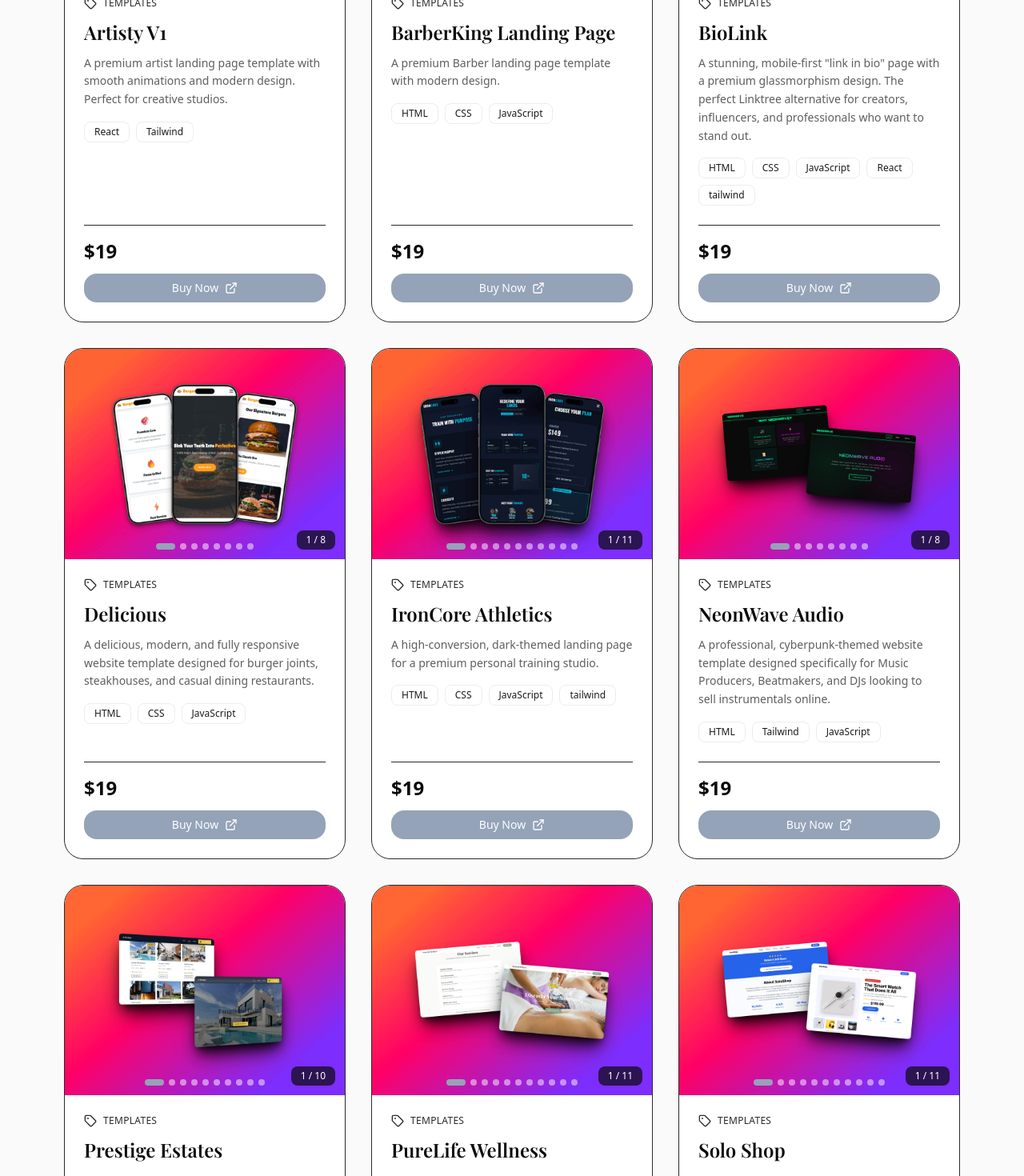
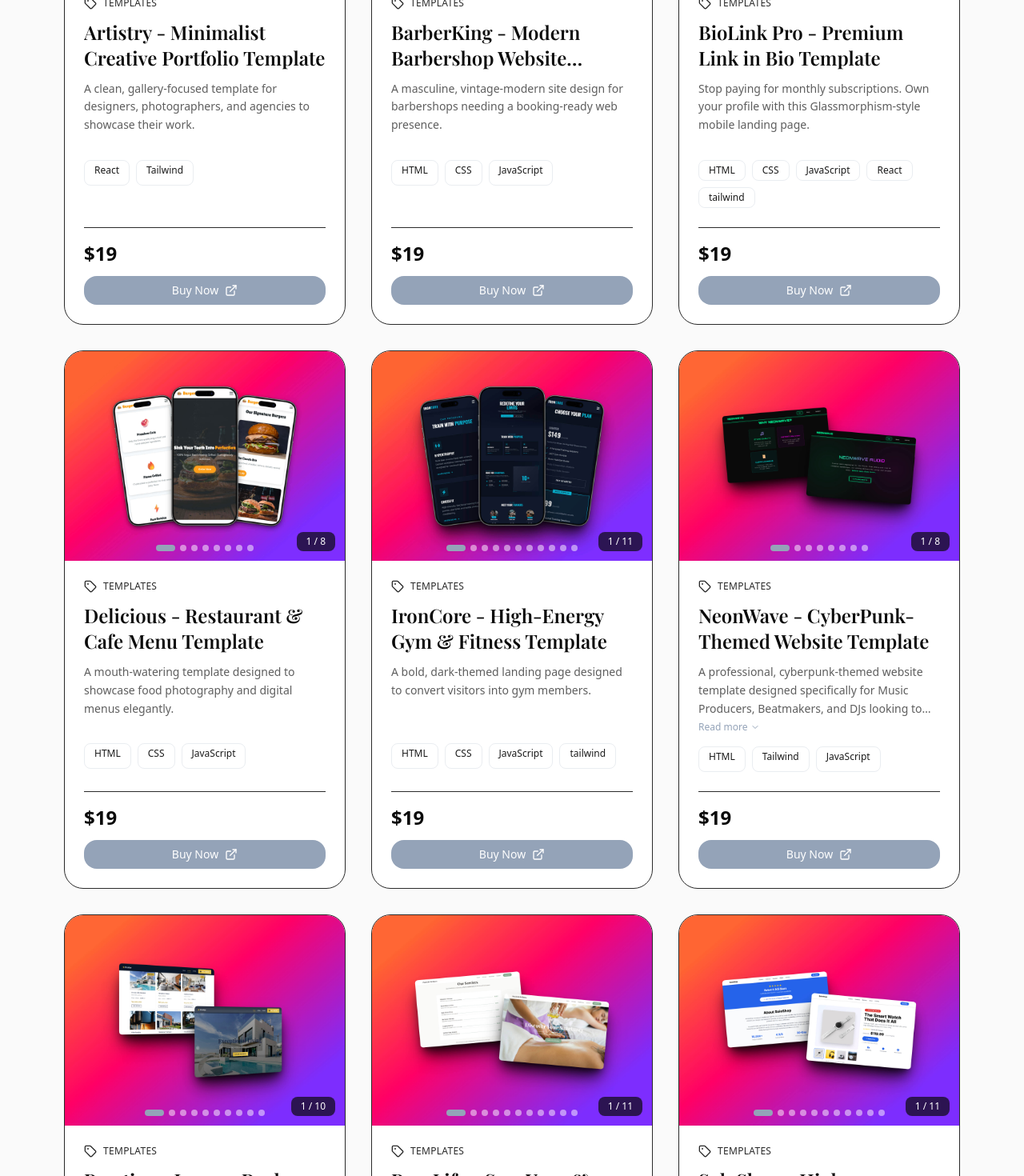
Before and after one commit to srcnkaya/bycain, a React (Vite) app: page / in a window 1280 px wide. Shown: the part 1540-3010 px from the top of the page at 80% size. Built offline with nearby package versions, Linux system fonts and the light colour scheme.

Commit message:
general css fix

```diff
--- a/src/components/Shop.jsx
+++ b/src/components/Shop.jsx
@@ -1,5 +1,5 @@
 import { useState, useRef } from 'react';
-import { ShoppingBag, Tag, ExternalLink, ChevronLeft, ChevronRight, Search } from 'lucide-react';
+import { ShoppingBag, Tag, ExternalLink, ChevronLeft, ChevronRight, Search, ChevronDown } from 'lucide-react';
 import { products, categories } from '../data/products';
 import ImageGallery from './ImageGallery';
 
@@ -9,6 +9,14 @@ const Shop = () => {
   const [activeCategory, setActiveCategory] = useState('All');
   const [currentPage, setCurrentPage] = useState(1);
   const [searchQuery, setSearchQuery] = useState('');
+  const [expandedDescriptions, setExpandedDescriptions] = useState({});
+
+  const toggleDescription = (productId) => {
+    setExpandedDescriptions(prev => ({
+      ...prev,
+      [productId]: !prev[productId]
+    }));
+  };
 
   // Filter by category first
   let filteredProducts = activeCategory === 'All'
@@ -121,15 +129,30 @@ const Shop = () => {
                   </span>
                 </div>
 
-                <h3 className="text-xl sm:text-2xl font-semibold mb-3 group-hover:text-luxury-charcoal transition-colors">
+                <h3 className="text-xl sm:text-2xl font-semibold mb-3 group-hover:text-luxury-charcoal transition-colors line-clamp-2 min-h-[56px]">
                   {product.title}
                 </h3>
 
-                <p className="text-luxury-charcoal/70 leading-relaxed mb-4 text-sm">
-                  {product.description}
-                </p>
+                <div className="mb-4 min-h-[84px]">
+                  <p className={`text-luxury-charcoal/70 leading-relaxed text-sm ${
+                    expandedDescriptions[product.id] ? '' : 'line-clamp-3'
+                  }`}>
+                    {product.description}
+                  </p>
+                  {product.description.length > 120 && (
+                    <button
+                      onClick={() => toggleDescription(product.id)}
+                      className="text-luxury-slate text-xs mt-1 hover:text-luxury-charcoal transition-colors flex items-center gap-1"
+                    >
+                      {expandedDescriptions[product.id] ? 'Show less' : 'Read more'}
+                      <ChevronDown className={`w-3 h-3 transition-transform ${
+                        expandedDescriptions[product.id] ? 'rotate-180' : ''
+                      }`} />
+                    </button>
+                  )}
+                </div>
 
-                <div className="flex flex-wrap gap-2 mb-6">
+                <div className="flex flex-wrap gap-2 mb-6 min-h-[32px]">
                   {product.tags.map((tag, index) => (
                     <span
                       key={index}
--- a/src/data/products.js
+++ b/src/data/products.js
@@ -10,115 +10,115 @@
 export const products = [
   {
     id: 1,
-    title: "Artisty V1",
-    description: "A premium artist landing page template with smooth animations and modern design. Perfect for creative studios.",
+    title: "Artistry - Minimalist Creative Portfolio Template",
+    description: "A clean, gallery-focused template for designers, photographers, and agencies to showcase their work.",
     price: 19,
     category: "Templates",
     tags: ["React", "Tailwind"],
     images: ["/products/artisty1.jpeg","/products/artisty2.jpeg","/products/artisty3.jpeg",
       "/products/artisty4.jpeg","/products/artisty6.jpeg","/products/artisty5.jpeg","/products/artisty.jpeg"], // Add multiple images: ["/products/img1.jpg", "/products/img2.jpg"]
-    lemonSqueezyUrl: "https://bycain.lemonsqueezy.com/checkout/buy/1eb4c7a6-d23c-4a83-a47d-613534f47304",
+    lemonSqueezyUrl: "https://bycain.lemonsqueezy.com/checkout/buy/fd7c9be3-b53a-4728-8834-10386bbd50e6",
     previewUrl: "https://your-demo-site.vercel.app",
     featured: false,
   },
   {
     id: 2,
-    title: "BarberKing Landing Page",
-    description: "A premium Barber landing page template with modern design.",
+    title: "BarberKing - Modern Barbershop Website Template",
+    description: "A masculine, vintage-modern site design for barbershops needing a booking-ready web presence.",
     price: 19,
     category: "Templates",
     tags: ["HTML", "CSS", "JavaScript"],
     images: ["/products/barber3.jpeg","/products/barber4.jpeg","/products/barber5.jpeg","/products/barber6.jpeg","/products/barber.jpeg","/products/barber1.jpeg","/products/barber2.jpeg"], // Add multiple images here
-    lemonSqueezyUrl: "https://bycain.lemonsqueezy.com/checkout/buy/d5bfbf26-e2fa-4efb-b5ee-42a1e23e0a2b",
+    lemonSqueezyUrl: "https://bycain.lemonsqueezy.com/checkout/buy/1f20e621-a4f1-45df-985c-daa70e300e82",
     previewUrl: "https://your-saas-demo.vercel.app",
     featured: false,
   },
   {
     id: 3,
-    title: "BioLink",
-    description: "A stunning, mobile-first \"link in bio\" page with a premium glassmorphism design. The perfect Linktree alternative for creators, influencers, and professionals who want to stand out.",
+    title: "BioLink Pro - Premium Link in Bio Template",
+    description: "Stop paying for monthly subscriptions. Own your profile with this Glassmorphism-style mobile landing page.",
     price: 19,
     category: "Templates",
     tags: ["HTML", "CSS", "JavaScript",'React','tailwind'],
     images: ["/products/bio.png","/products/bio2.png"], // Example: Multiple images
-    lemonSqueezyUrl: "https://bycain.lemonsqueezy.com/checkout/buy/eb98ad61-833d-42c8-9a96-c7f5ed90ccd0",
+    lemonSqueezyUrl: "https://bycain.lemonsqueezy.com/checkout/buy/38bc52b6-0ca8-4ea0-b994-5997d3b15045",
     previewUrl: "https://your-portfolio-demo.vercel.app",
     featured: false,
   },
   {
     id: 4,
-    title: "Delicious",
-    description: "A delicious, modern, and fully responsive website template designed for burger joints, steakhouses, and casual dining restaurants.",
+    title: "Delicious - Restaurant & Cafe Menu Template",
+    description: "A mouth-watering template designed to showcase food photography and digital menus elegantly.",
     price: 19,
     category: "Templates",
     tags: ['HTML', 'CSS', 'JavaScript'],
     images: ["/products/deli.jpeg","/products/deli1.jpeg","/products/deli2.jpeg","/products/deli3.jpeg",
       "/products/deli4.jpeg","/products/deli5.jpeg","/products/deli6.jpeg","/products/deli7.jpeg"], // Add multiple images here
-    lemonSqueezyUrl: "https://bycain.lemonsqueezy.com/checkout/buy/52f6e7f2-8e93-4a0a-a85a-11b2156a0548",
+    lemonSqueezyUrl: "https://bycain.lemonsqueezy.com/checkout/buy/ecc01d51-98be-46da-a4bd-2a810001b084",
     previewUrl: "https://your-components-demo.vercel.app",
     featured: false,
   },
   {
     id: 5,
-    title: "IronCore Athletics ",
-    description: "A high-conversion, dark-themed landing page for a premium personal training studio.",
+    title: "IronCore - High-Energy Gym & Fitness Template",
+    description: "A bold, dark-themed landing page designed to convert visitors into gym members.",
     price: 19,
     category: "Templates",
     tags: ["HTML", "CSS", "JavaScript",'tailwind'],
     images: ["/products/gym5.jpeg","/products/gym1.jpeg","/products/gym2.jpeg","/products/gym3.jpeg","/products/gym4.jpeg",
       "/products/gym6.jpeg","/products/gym7.jpeg","/products/gym8.jpeg","/products/gym9.jpeg","/products/gym10.jpeg","/products/gym11.jpeg"
     ], // Add multiple images here
-    lemonSqueezyUrl: "https://bycain.lemonsqueezy.com/checkout/buy/91dbdc6d-5313-4b55-8257-6b1c8cca80eb",
+    lemonSqueezyUrl: "https://bycain.lemonsqueezy.com/checkout/buy/a68edf3c-0229-4b31-b713-631758926eb9",
     previewUrl: "https://your-ecommerce-demo.vercel.app",
     featured: false,
   },
   {
     id: 6,
-    title: "NeonWave Audio",
+    title: "NeonWave - CyberPunk-Themed Website Template",
     description: "A professional, cyberpunk-themed website template designed specifically for Music Producers, Beatmakers, and DJs looking to sell instrumentals online.",
     price: 19,
     category: "Templates",
     tags: ["HTML", "Tailwind", "JavaScript"],
     images: ["/products/neon7.jpeg","/products/neon.jpeg","/products/neon1.jpeg","/products/neon2.jpeg","/products/neon3.jpeg","/products/neon4.jpeg","/products/neon5.jpeg","/products/neon6.jpeg"], // Add multiple images here
-    lemonSqueezyUrl: "https://bycain.lemonsqueezy.com/checkout/buy/bd3ea2b7-2d30-461e-908a-0a2905f6cabd",
+    lemonSqueezyUrl: "https://bycain.lemonsqueezy.com/checkout/buy/3b87fbfe-46a8-46d8-a917-b60f2c83ec24",
     previewUrl: "https://your-landing-demo.vercel.app",
     featured: false,
   },
    {
     id: 7,
-    title: "Prestige Estates",
+    title: "Prestige - Luxury Real Estate & Architecture Template",
     description: "A premium, fully-responsive luxury real estate website featuring elegant design, interactive property listings, and professional contact forms with built-in security features.",
     price: 19,
     category: "Templates",
     tags: ["HTML", "Tailwind", "JavaScript"],
     images: ["/products/estate.jpeg","/products/estate1.jpeg","/products/estate2.jpeg","/products/estate3.jpeg","/products/estate4.jpeg","/products/estate5.jpeg","/products/estate6.jpeg","/products/estate7.jpeg","/products/estate8.jpeg","/products/estate9.jpeg"], // Add multiple images here
-    lemonSqueezyUrl: "https://bycain.lemonsqueezy.com/checkout/buy/68f800b2-61e6-4492-9c22-1ad5ce4b4413",
+    lemonSqueezyUrl: "https://bycain.lemonsqueezy.com/checkout/buy/0350464b-6c90-4127-82a2-b5c101ae41f2",
     previewUrl: "https://your-landing-demo.vercel.app",
     featured: false,
   }, {
     id: 8,
-    title: "PureLife Wellness ",
-    description: "A premium, fully-responsive wellness website featuring elegant design, interactive health resources.",
+    title: "PureLife - Spa, Yoga & Wellness Center Template ",
+    description: "Sell relaxation. A serene, pastel-toned website template designed for beauty and wellness businesses.",
     price: 19,
     category: "Templates",
     tags: ["HTML", "CSS", "JavaScript",'tailwind'],
     images: ["/products/wellness.jpeg","/products/wellness1.jpeg","/products/wellness2.jpeg","/products/wellness3.jpeg","/products/wellness4.jpeg",
       "/products/wellness5.jpeg","/products/wellness6.jpeg","/products/wellness7.jpeg","/products/wellness8.jpeg","/products/wellness9.jpeg","/products/wellness10.jpeg"], // Add multiple images here
-    lemonSqueezyUrl: "https://bycain.lemonsqueezy.com/checkout/buy/42fdec4b-ae0d-46f0-9f88-229f63a1ea96",
+    lemonSqueezyUrl: "https://bycain.lemonsqueezy.com/checkout/buy/dadf1448-36fc-4656-9004-25d3c6df3950",
     previewUrl: "https://your-ecommerce-demo.vercel.app",
     featured: false,
   },
    {
     id: 9,
-    title: "Solo Shop ",
-    description: "Fully responsive Single Product Landing Page is fully built and ready to use.",
+    title: "SoloShop - High Conversion Dropshipping Landing Page",
+    description: "Designed to sell ONE thing well. A conversion-focused landing page for single-product brands.",
     price: 19,
     category: "Templates",
     tags: ["HTML", "CSS", "JavaScript",'tailwind'],
     images: ["/products/solo.jpeg","/products/solo1.jpeg","/products/solo2.jpeg","/products/solo3.jpeg","/products/solo4.jpeg","/products/solo5.jpeg",
       "/products/solo6.jpeg","/products/solo7.jpeg","/products/solo8.jpeg","/products/solo9.jpeg","/products/solo10.jpeg"
     ], // Add multiple images here
-    lemonSqueezyUrl: "https://bycain.lemonsqueezy.com/checkout/buy/c7798f77-302e-4b3c-9243-a9fa26173093",
+    lemonSqueezyUrl: "https://bycain.lemonsqueezy.com/checkout/buy/c0277445-a19c-4764-9858-9e79ae6902f5",
     previewUrl: "https://your-ecommerce-demo.vercel.app",
     featured: false,
   },
```
